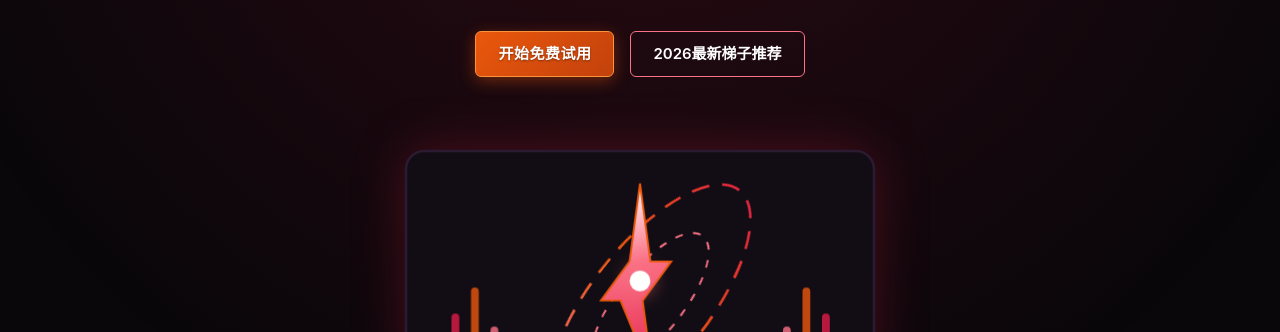
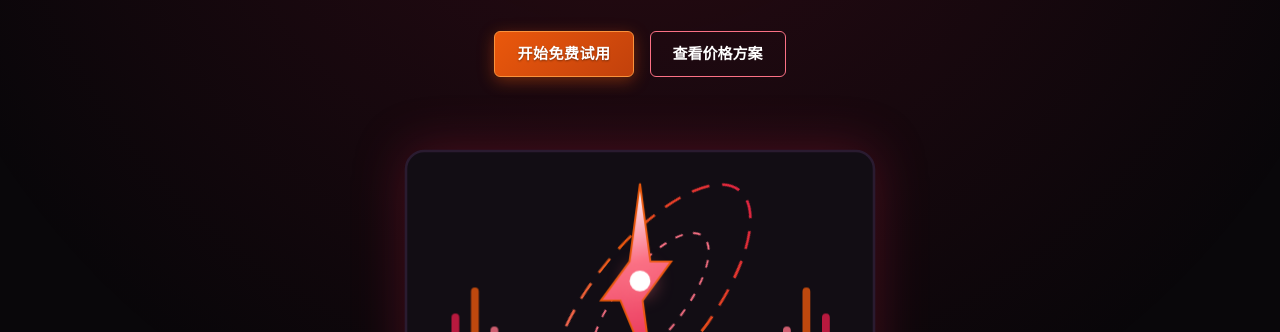
Before and after one commit to 9jacky9/kuaileigo.makeup, a plain HTML site: page index.html in a window 1280 px wide. Shown: the part 468-800 px from the top of the page. Drawn offline with Linux system fonts and the light colour scheme.

Commit message:
Update hero ladder button to pricing section anchor

```diff
--- a/index.html
+++ b/index.html
@@ -145,7 +145,7 @@
         <p class="cinema-hero-desc">想在客厅和游戏里用得顺手？先领免费体验，在你自己的设备和网络里测试画质与延迟，再选合适的套餐。</p>
         <div class="cinema-hero-actions">
           <a href="https://ww012.twilightaff.com/#/?code=A56DH1Af" target="_blank" rel="nofollow" class="btn-cinema btn-cinema-flame btn-cinema-lg">开始免费试用</a>
-          <a href="https://dajichang.mom/" target="_blank" class="btn-cinema btn-cinema-outline btn-cinema-lg">2026最新梯子推荐</a>
+          <a href="#pricing" class="btn-cinema btn-cinema-outline btn-cinema-lg">查看价格方案</a>
         </div>
 
         <!-- 居中棱镜频谱舞台 (纯SVG矢量动效) -->
```
